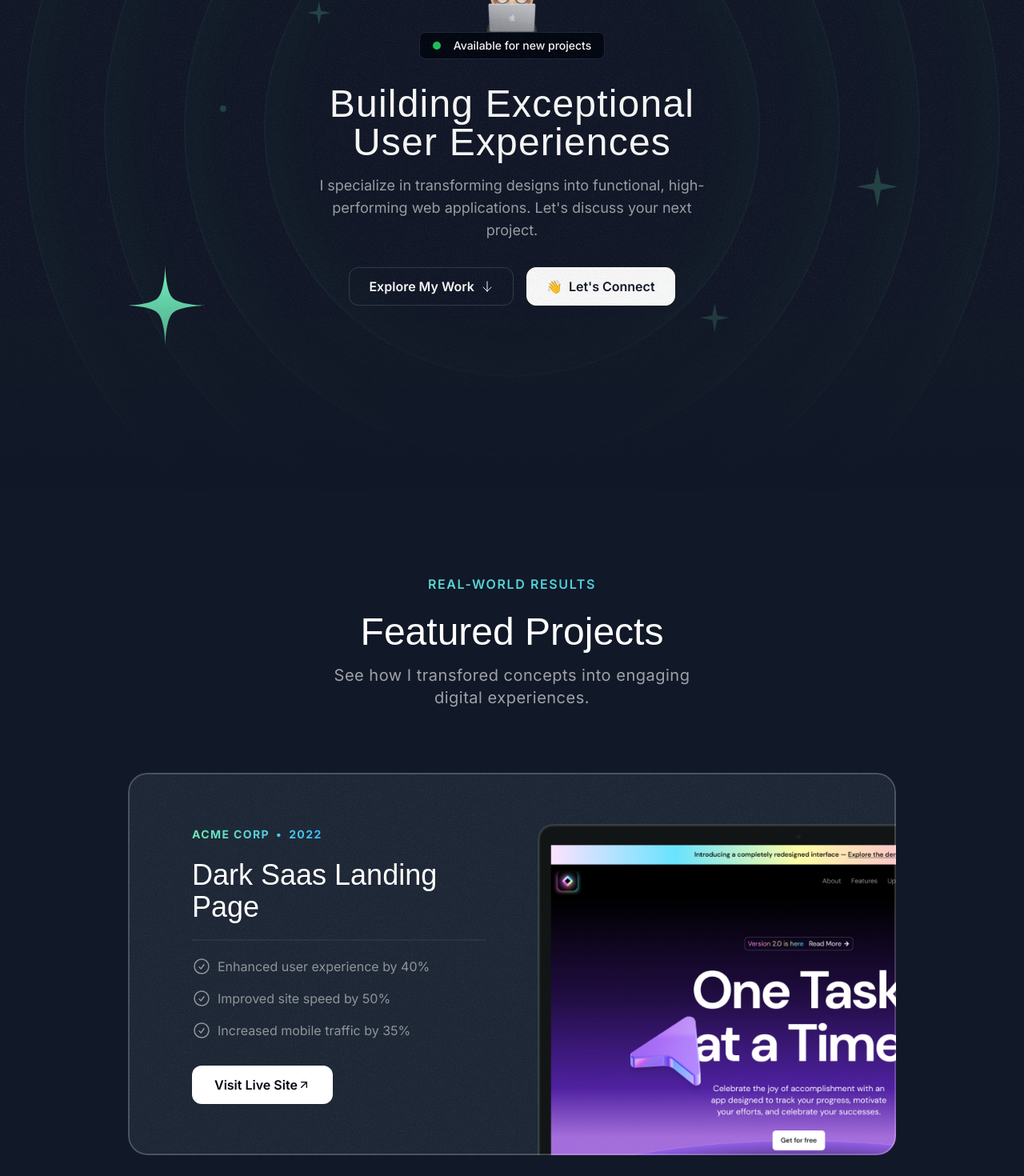
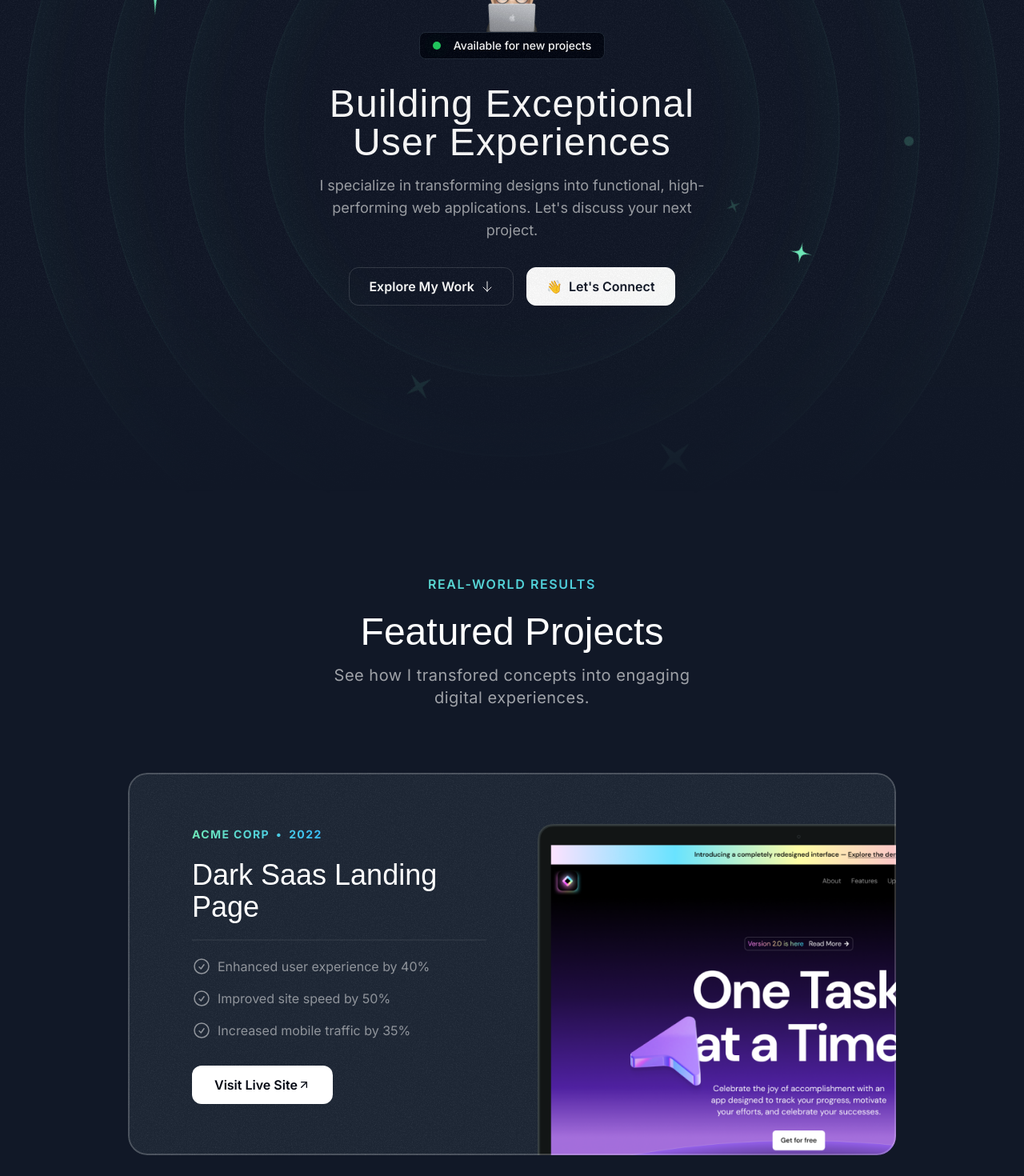
Before and after one commit to Rinkesh-modi/portfolio, a Next.js app: page / in a window 1280 px wide. Shown: the part 300-1770 px from the top of the page at 80% size. Built offline with nearby package versions, Linux system fonts and the light colour scheme; a web font is replaced by a local one.

Commit message:
animations done

```diff
--- a/src/components/Card.tsx
+++ b/src/components/Card.tsx
@@ -1,10 +1,11 @@
 import grainImage from "@/assets/images/grain.jpg";
-import { PropsWithChildren } from "react";
+import { ComponentPropsWithoutRef } from "react";
 import { twMerge } from "tailwind-merge";
 export const Card = ({
   className,
   children,
-}: PropsWithChildren<{ className?: string }>) => {
+  ...other
+}: ComponentPropsWithoutRef<"div">) => {
   return (
     <>
       <div
@@ -12,6 +13,7 @@
           "bg-gray-800 rounded-3xl relative after:content-[''] after:absolute after:inset-0 after:outline-2 after:outline after:-outline-offset-2 z-0 after:z-10 after:rounded-3xl after:outline-white/20 overflow-hidden after:pointer-events-none ",
           className
         )}
+        {...other}
       >
         <div
           className="absolute inset-0 -z-10 opacity-5"
--- a/src/components/HeroOrbit.tsx
+++ b/src/components/HeroOrbit.tsx
@@ -1,18 +1,42 @@
 import { PropsWithChildren } from "react";
+import { twMerge } from "tailwind-merge";
 
 export const HeroOrbit = ({
   children,
   size,
   rotation,
-}: PropsWithChildren<{ size: number; rotation: number }>) => {
+  orbitDuration,
+  shouldOrbit = false,
+  shouldSpin = false,
+  spinDuration,
+}: PropsWithChildren<{
+  size: number;
+  rotation: number;
+  orbitDuration?: string;
+  shouldOrbit?: boolean;
+  shouldSpin?: boolean;
+  spinDuration?: string;
+}>) => {
   return (
     <div className="absolute left-1/2 top-1/2 -translate-x-1/2 -translate-y-1/2">
+      <div
+        className={twMerge(shouldOrbit === true && "animate-spin")}
+        style={{
+          animationDuration: orbitDuration,
+        }}
+      >
         <div
           className="flex items-start justify-start"
           style={{
             transform: `rotate(${rotation}deg)`,
             height: `${size}px`,
             width: `${size}px`,
+          }}
+        >
+          <div
+            className={twMerge(shouldSpin === true && "animate-spin")}
+            style={{
+              animationDuration: spinDuration,
             }}
           >
             <div
@@ -23,5 +47,7 @@
             </div>
           </div>
         </div>
+      </div>
+    </div>
   );
 };
--- a/src/components/ToolboxItems.tsx
+++ b/src/components/ToolboxItems.tsx
@@ -1,3 +1,4 @@
+import { Fragment } from "react";
 import { TechIcon } from "./TechIcon";
 import { twMerge } from "tailwind-merge";
 export const ToolboxItems = ({
@@ -22,6 +23,8 @@
           itemsWrapperClassName
         )}
       >
+        {[...new Array(2)].fill(0).map((_, index) => (
+          <Fragment key={index}>
             {items.map((item) => (
               <div
                 key={item.title}
@@ -31,6 +34,8 @@
                 <span className="font-semibold ">{item.title}</span>
               </div>
             ))}
+          </Fragment>
+        ))}
       </div>
     </div>
   );
--- a/src/sections/Hero.tsx
+++ b/src/sections/Hero.tsx
@@ -18,35 +18,35 @@
         <div className="size-[820px] hero-ring"></div>
         <div className="size-[1020px] hero-ring"></div>
         <div className="size-[1220px] hero-ring"></div>
-        <HeroOrbit size={800} rotation={-72}>
-          <StarIcon className="size-28 text-emerald-300" />
+        <HeroOrbit size={430} rotation={-14} shouldOrbit orbitDuration="30s" shouldSpin spinDuration="3s">
+          <SparkleIcon className="size-8 text-emerald-300/20" />
         </HeroOrbit>
-        <HeroOrbit size={550} rotation={20}>
+        <HeroOrbit size={440} rotation={79}  shouldOrbit orbitDuration="32s" shouldSpin spinDuration="3s">
+          <SparkleIcon className="size-5 text-emerald-300/20" />
+        </HeroOrbit>
+        <HeroOrbit size={520} rotation={-41} shouldOrbit orbitDuration="34s">
+          <div className="size-2 rounded-full bg-emerald-300/20" />
+        </HeroOrbit>
+        <HeroOrbit size={530} rotation={178} shouldOrbit orbitDuration="36s" shouldSpin spinDuration="3s">
+          <SparkleIcon className="size-10 text-emerald-300/20" />
+        </HeroOrbit>
+        <HeroOrbit size={550} rotation={20} shouldOrbit orbitDuration="38s" shouldSpin spinDuration="6s">
           <StarIcon className="size-12 text-emerald-300" />
         </HeroOrbit>
-        <HeroOrbit size={590} rotation={98}>
+        <HeroOrbit size={590} rotation={98} shouldOrbit orbitDuration="40s" shouldSpin spinDuration="6s">
           <StarIcon className="size-8 text-emerald-300" />
         </HeroOrbit>
-        <HeroOrbit size={430} rotation={-14}>
-          <SparkleIcon className="size-8 text-emerald-300/20" />
+        <HeroOrbit size={650} rotation={-5} shouldOrbit orbitDuration="42s">
+          <div className="size-2 rounded-full bg-emerald-300/20" />
         </HeroOrbit>
-        <HeroOrbit size={440} rotation={79}>
-          <SparkleIcon className="size-5 text-emerald-300/20" />
-        </HeroOrbit>
-        <HeroOrbit size={530} rotation={178}>
-          <SparkleIcon className="size-10 text-emerald-300/20" />
-        </HeroOrbit>
-        <HeroOrbit size={710} rotation={144}>
+        <HeroOrbit size={710} rotation={144} shouldOrbit orbitDuration="44s" shouldSpin spinDuration="3s">
           <SparkleIcon className="size-14 text-emerald-300/20" />
         </HeroOrbit>
-        <HeroOrbit size={720} rotation={85}>
+        <HeroOrbit size={720} rotation={85} shouldOrbit orbitDuration="46s">
           <div className="size-3 rounded-full bg-emerald-300/20" />
         </HeroOrbit>
-        <HeroOrbit size={520} rotation={-41}>
-          <div className="size-2 rounded-full bg-emerald-300/20" />
-        </HeroOrbit>
-        <HeroOrbit size={650} rotation={-5}>
-          <div className="size-2 rounded-full bg-emerald-300/20" />
+        <HeroOrbit size={800} rotation={-72} shouldOrbit orbitDuration="48s" shouldSpin spinDuration="6s">
+          <StarIcon className="size-28 text-emerald-300" />
         </HeroOrbit>
       </div>
       <div className="container">
@@ -57,7 +57,9 @@
             alt="Person peeking"
           />
           <div className="bg-gray-950 border border-gray-800 px-4 py-1.5 inline-flex items-center gap-4 rounded-lg">
-            <div className="bg-green-500 rounded-full size-2.5"></div>
+            <div className="bg-green-500 rounded-full size-2.5 relative">
+              <div className="absolute inset-0 bg-green-500 rounded-full animate-ping-large"></div>
+            </div>
             <div className="text-sm font-medium">
               Available for new projects
             </div>
--- a/src/sections/Projects.tsx
+++ b/src/sections/Projects.tsx
@@ -57,8 +57,12 @@
           description="See how I transfored concepts into engaging digital experiences."
         />
         <div className="flex flex-col mt-10 md:mt-20 gap-20">
-          {portfolioProjects.map((project) => (
-            <Card key={project.title} className="px-8 pt-8 md:pt-12 md:px-10 lg:pt-16 lg:px-20 pb-0">
+          {portfolioProjects.map((project, projectIndex) => (
+            <Card
+              key={project.title}
+              className="px-8 pt-8 md:pt-12 md:px-10 lg:pt-16 lg:px-20 pb-0 sticky"
+              style={{ top: `calc(64px + ${projectIndex * 40}px` }}
+            >
               <div className="lg:grid lg:grid-cols-2 lg:gap-16">
                 <div className="lg:pb-16">
                   <div className="bg-gradient-to-r from-emerald-300 to-sky-400 inline-flex gap-2 font-bold uppercase tracking-widest text-sm text-transparent bg-clip-text">
--- a/src/sections/Tape.tsx
+++ b/src/sections/Tape.tsx
@@ -1,4 +1,5 @@
 import StarIcon from "@/assets/icons/star.svg";
+import { Fragment } from "react";
 const words = [
   "Performant",
   "Accessible",
@@ -18,14 +19,18 @@
     <div className="py-16 lg:py-24 overflow-x-clip">
       <div className="bg-gradient-to-r from-emerald-300 to-sky-400 -rotate-3 -mx-1">
         <div className="flex [mask-image:linear-gradient(to_right,transparent,black_10%,black_90%,transparent)]">
-          <div className="flex flex-none gap-4 py-3">
+          <div className="flex flex-none gap-4 py-3 pr-4 -translate-x-1/2 animate-move-left [animation-duration:30s]">
+            {[...new Array(2)].fill(0).map((_, idx) => (
+              <Fragment key={idx}>
                 {words.map((word) => (
-              <div className="inline-flex gap-4 items-center" key={word}>
+                  <div key={word} className="inline-flex gap-4 items-center">
                     <span className="text-gray-900 uppercase font-extrabold text-sm">
                       {word}
                     </span>
                     <StarIcon className="size-6 text-gray-900 -rotate-12" />
                   </div>
+                ))}
+              </Fragment>
             ))}
           </div>
         </div>
--- a/src/sections/Testimonials.tsx
+++ b/src/sections/Testimonials.tsx
@@ -7,6 +7,7 @@
 import Image from "next/image";
 import grainImage from "@/assets/images/grain.jpg";
 import { Card } from "@/components/Card";
+import { Fragment } from "react";
 
 const testimonials = [
   {
@@ -51,12 +52,14 @@
           description=" Don't just take my word for it. See what my clients have to say
         about my work."
         />
-        <div className="mt-16 lg:mt-24 flex overflow-x-clip [mask-image:linear-gradient(to_right,transparent,black_10%,black_90%,transparent)]">
-          <div className="flex flex-none gap-8">
+        <div className="mt-12 lg:mt-20 flex overflow-x-clip [mask-image:linear-gradient(to_right,transparent,black_10%,black_90%,transparent)] py-4 -my-4">
+          <div className="flex flex-none gap-8 pr-8 animate-move-left [animation-duration:90s] hover:[animation-play-state:paused]">
+            {[...new Array(2)].fill(0).map((_, index) => (
+              <Fragment key={index}>
                 {testimonials.map((testimonial) => (
                   <Card
                     key={testimonial.name}
-                className="max-w-xs md:max-w-md p-6 md:p-8 "
+                    className="max-w-xs md:max-w-md p-6 md:p-8 hover:-rotate-3 transition duration-300"
                   >
                     <div className="flex gap-4 items-center">
                       <div className="size-14 bg-gray-700 inline-flex items-center justify-center rounded-full flex-shrink-0">
@@ -78,6 +81,8 @@
                     </p>
                   </Card>
                 ))}
+              </Fragment>
+            ))}
           </div>
         </div>
       </div>
--- a/tailwind.config.ts
+++ b/tailwind.config.ts
@@ -1,3 +1,4 @@
+import { transform } from "next/dist/build/swc";
 import type { Config } from "tailwindcss";
 
 const config: Config = {
@@ -25,6 +26,32 @@
         sans: "var(--font-sans)",
         serif: "var(--font-serif)",
       },
+      animation: {
+        "ping-large": "ping-large 1s ease-in-out infinite",
+        "move-left": "move-left 1s linear infinite",
+        "move-right": "move-right 1s linear infinite",
+      },
+      keyframes: {
+        "ping-large": {
+          "75%,  100%": { transform: "scale(3)", opacity: "0" },
+        },
+        "move-left": {
+          "0%": {
+            transform: "translateX(0%)",
+          },
+          "100%": {
+            transform: "translateX(-50%)",
+          },
+        },
+        "move-right": {
+          "0%": {
+            transform: "translateX(-50%)",
+          },
+          "100%": {
+            transform: "translateX(0%)",
+          },
+        },
+      },
     },
   },
   plugins: [],
```
Also changed, not shown: src/sections/About.tsx (+18 -8 lines). Lines whose indentation alone changed are shown as unchanged.
